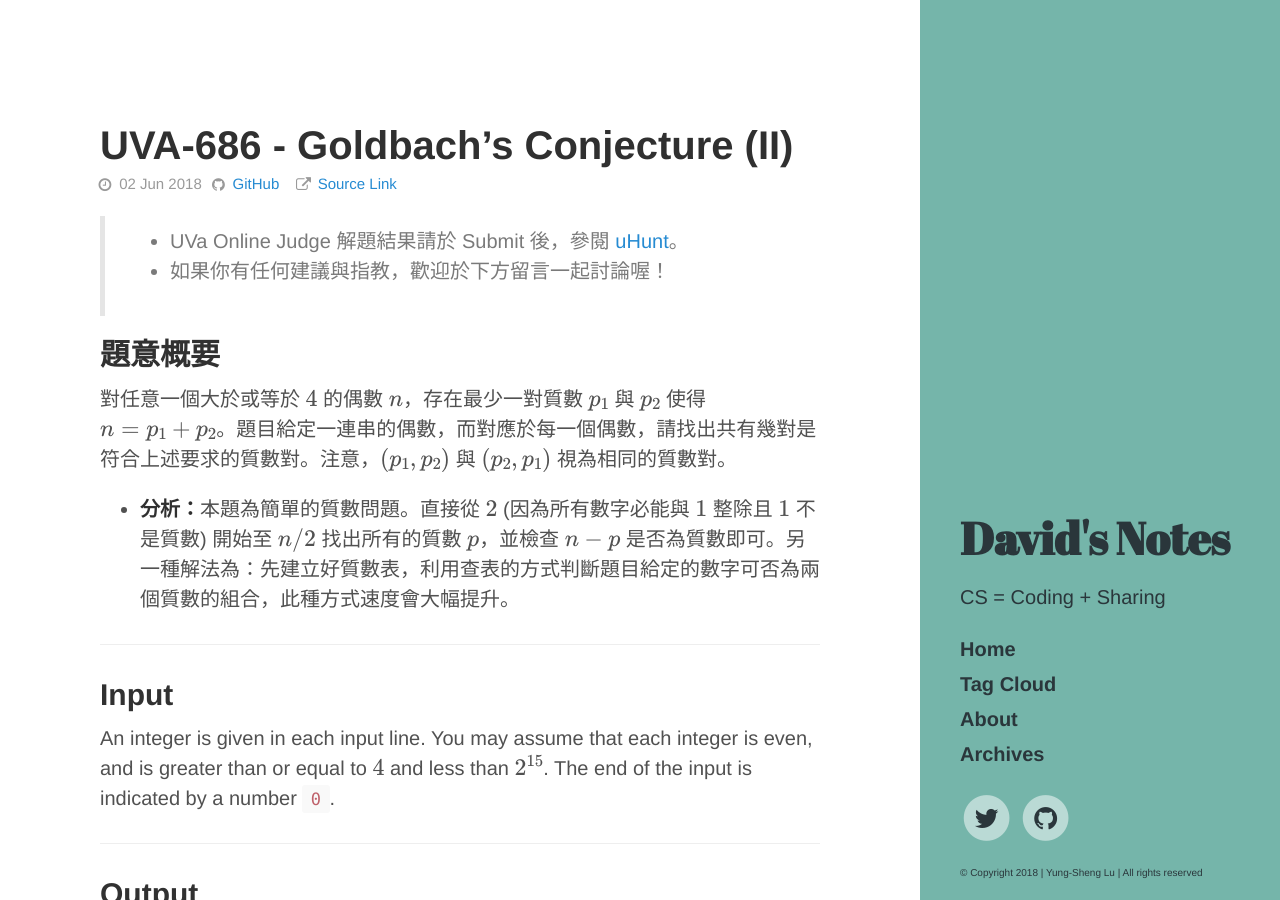
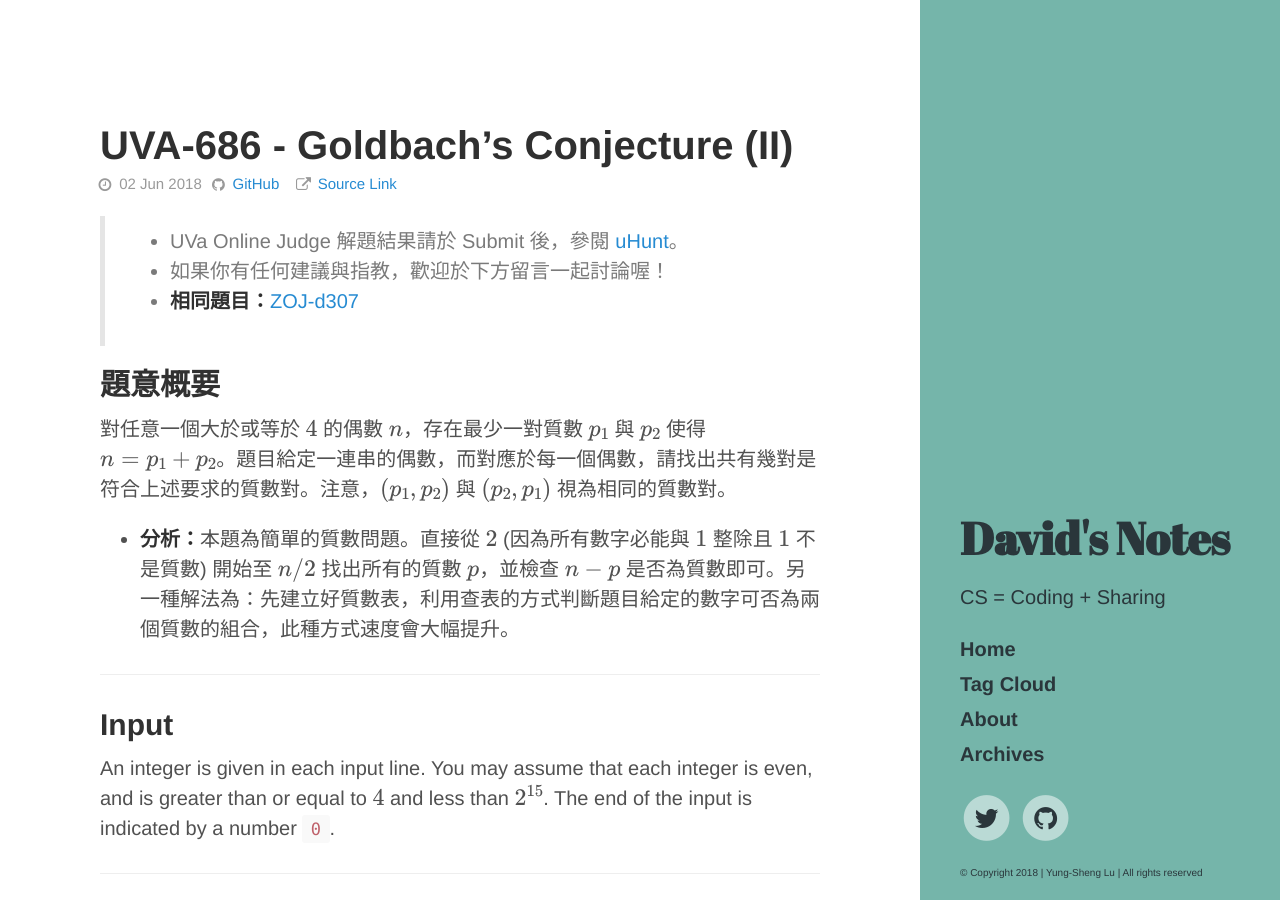
Before and after one commit to dppss90010/yungshenglu.github.io, a Jekyll site: the page built from _posts/2018-06-02-UVA686.md, in a window 1280 px wide and 900 px high. Built offline with Jekyll 4.4.1, drawn with Linux system fonts in a browser that asks for light colours; formulas are drawn with MathJax 3; comment, search, counter and statistics services are not loaded.

Commit message:
Update posts links to OnlineJudgeZero and OnlineJudgeNCTU

```diff
--- a/_posts/2018-06-02-UVA686.md
+++ b/_posts/2018-06-02-UVA686.md
@@ -15,6 +15,7 @@ link       : https://uva.onlinejudge.org/index.php?option=onlinejudge&page=show_
 
 > * UVa Online Judge 解題結果請於 Submit 後，參閱 [uHunt](https://uhunt.onlinejudge.org/)。
 > * 如果你有任何建議與指教，歡迎於下方留言一起討論喔！
+> * **相同題目：**[ZOJ-d307](https://github.com/yungshenglu/OnlineJudgeZero/tree/master/ZOJ-d307)
 
 ## 題意概要
 
```
